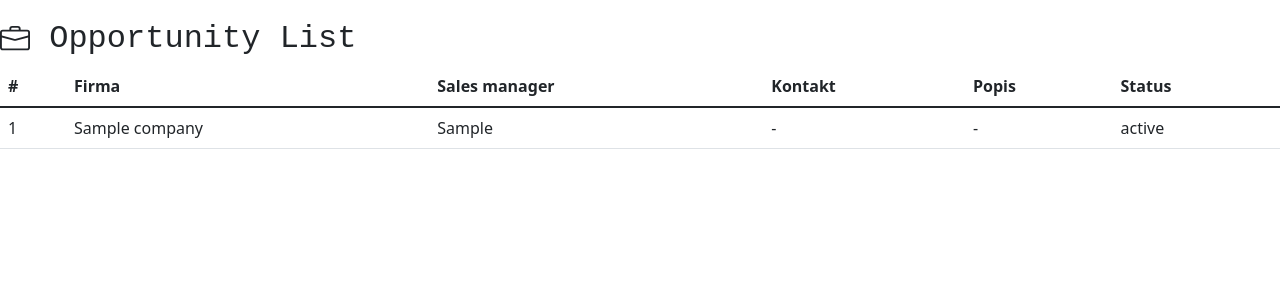
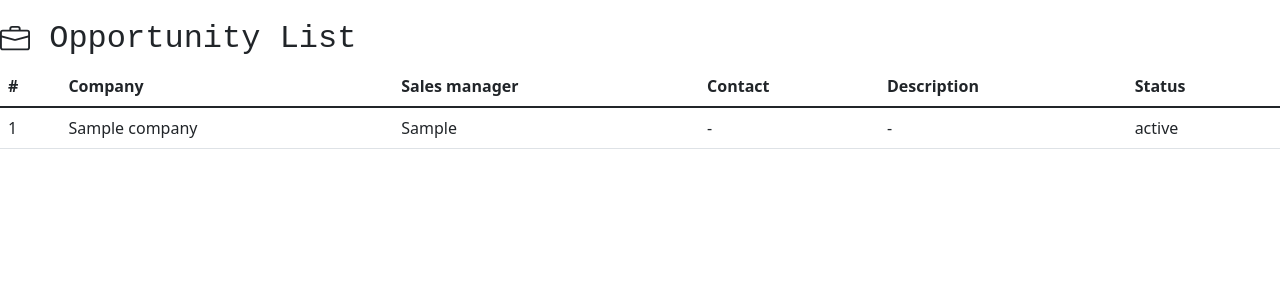
Before and after one commit to marketulinek/czechitas-django-1, a Django app: template company_manager/crm/templates/opportunity/list.html in a window 1280 px wide. Shown: the part 63-363 px from the top of the page. Run offline with Django 3.2, Linux system fonts and the light colour scheme; the template is opened without the code that fills it: most values are stand-ins (such as "Sample title", 1, 10 or a date in 2020).

Commit message:
Switched lang from CZ to EN

```diff
--- a/company_manager/crm/templates/opportunity/list.html
+++ b/company_manager/crm/templates/opportunity/list.html
@@ -15,10 +15,10 @@
         <thead>
             <tr>
                 <th scope="col">#</th>
-                <th scope="col">Firma</th>
+                <th scope="col">Company</th>
                 <th scope="col">Sales manager</th>
-                <th scope="col">Kontakt</th>
-                <th scope="col">Popis</th>
+                <th scope="col">Contact</th>
+                <th scope="col">Description</th>
                 <th scope="col">Status</th>
             </tr>
         </thead>
```
